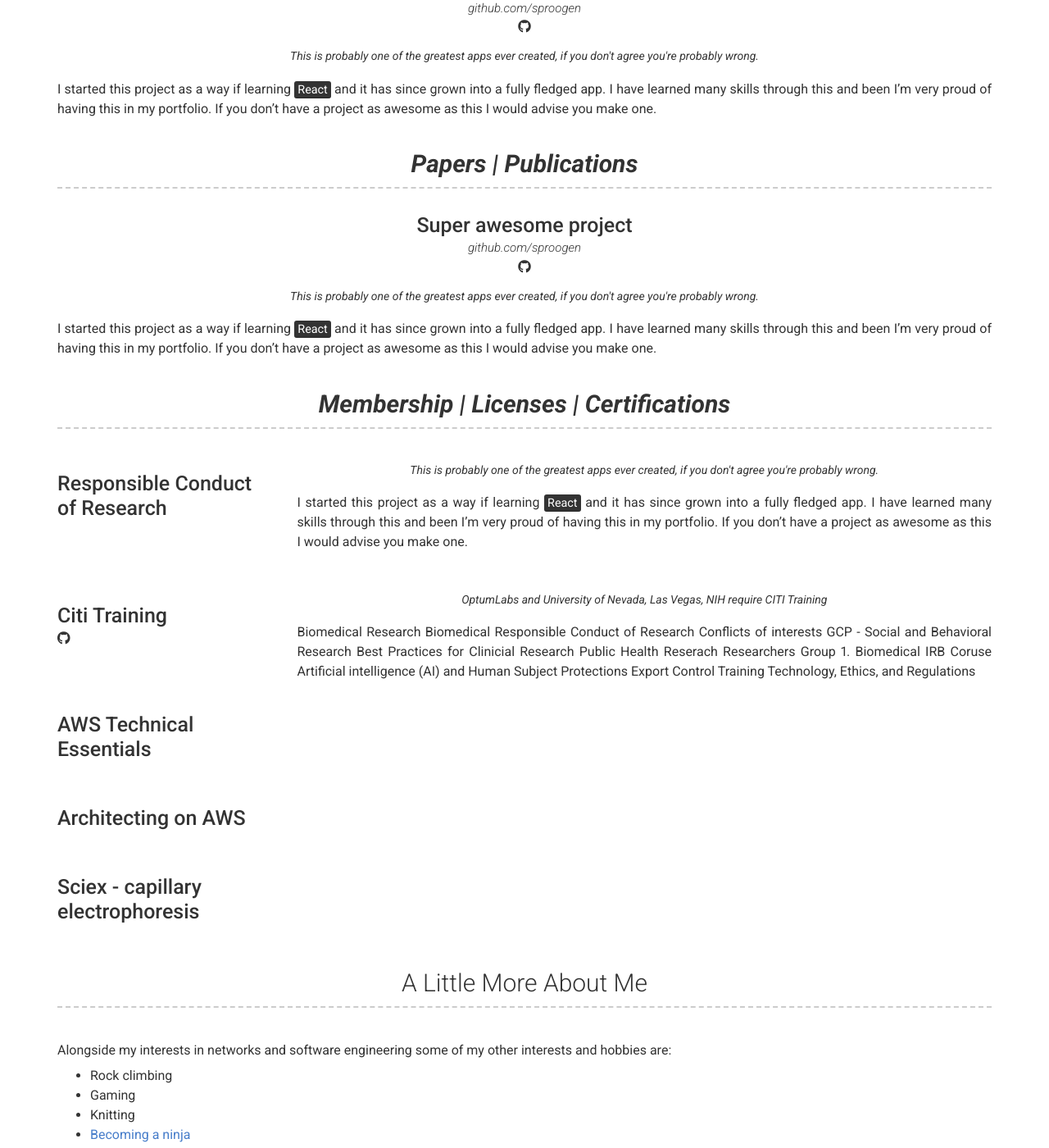
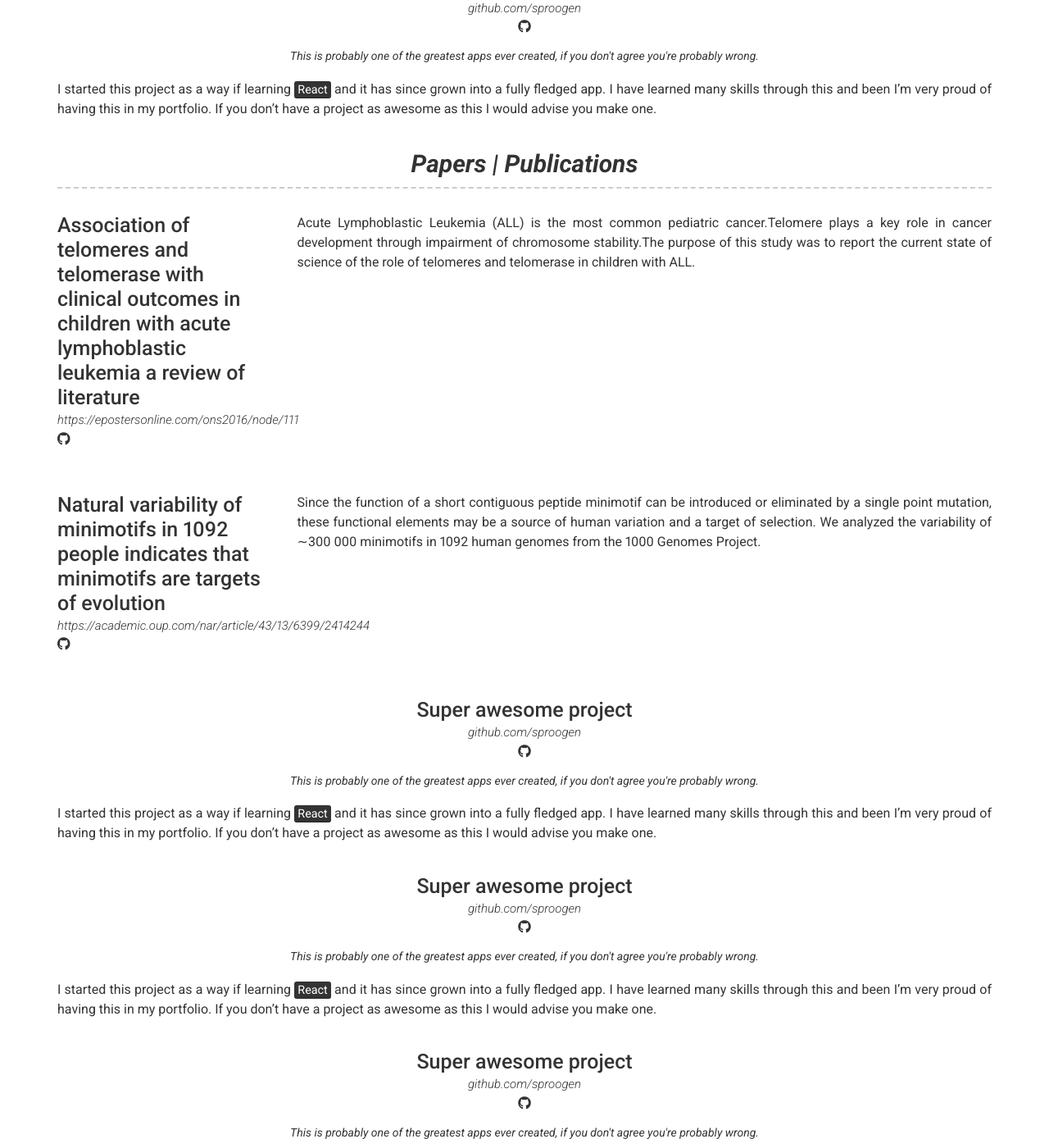
Before and after one commit to ricyoung/ricyoung.github.io, a Jekyll site: the page built from index.md, in a window 1280 px wide and 1400 px high, scrolled down 3284 px. Shown: the whole window at 82% size. Built offline with Jekyll 4.4.1, drawn with Linux system fonts in a browser that asks for light colours; nearby versions of some CDN libraries; some of the changed text lies outside the part shown.

Commit message:
Update _config.yml
papers

```diff
--- a/_config.yml
+++ b/_config.yml
@@ -228,6 +228,40 @@ content:
   - title: Papers |  Publications # Title for the section
     layout: list # Type of content section (list/text)
     content:
+      - layout: left
+        title: Association of telomeres and telomerase with clinical outcomes in children with acute lymphoblastic leukemia a review of literature
+        link: https://epostersonline.com/ons2016/node/111
+        # link_text: Project Website
+        additional_links:
+          - title:  sproogen/modern-resume-theme
+            icon: fab fa-github
+            url: github.com/sproogen/modern-resume-theme
+          # - title:  Github page for project (eg. sproogen/modern-resume-theme)
+          #   icon: fab fa-github
+          #   url: Link to project (eg. sproogen.github.io/modern-resume-theme)
+        # quote: >
+        #   This is probably one of the greatest apps ever created, if you don't agree you're probably wrong.
+        description: | # this will include new lines to allow paragraphs
+          Acute Lymphoblastic Leukemia (ALL) is the most common pediatric cancer.Telomere plays a key role in cancer development through impairment of chromosome stability.The purpose of this study was to report the current state of science of the role of telomeres and telomerase in children with ALL.
+
+
+      - layout: left
+        title: Natural variability of minimotifs in 1092 people indicates that minimotifs are targets of evolution
+        link: https://academic.oup.com/nar/article/43/13/6399/2414244
+        # link_text: Project Website
+        additional_links:
+          - title:  sproogen/modern-resume-theme
+            icon: fab fa-github
+            url: github.com/sproogen/modern-resume-theme
+          # - title:  Github page for project (eg. sproogen/modern-resume-theme)
+          #   icon: fab fa-github
+          #   url: Link to project (eg. sproogen.github.io/modern-resume-theme)
+        # quote: >
+        #   This is probably one of the greatest apps ever created, if you don't agree you're probably wrong.
+        description: | # this will include new lines to allow paragraphs
+         Since the function of a short contiguous peptide minimotif can be introduced or eliminated by a single point mutation, these functional elements may be a source of human variation and a target of selection. We analyzed the variability of ∼300 000 minimotifs in 1092 human genomes from the 1000 Genomes Project.
+
+
       - layout: top-middle
         title: Super awesome project
         link: github.com/sproogen
@@ -243,6 +277,44 @@ content:
           This is probably one of the greatest apps ever created, if you don't agree you're probably wrong.
         description: | # this will include new lines to allow paragraphs
           I started this project as a way if learning <mark>React</mark> and it has since grown into a fully fledged app. I have learned many skills through this and been I'm very proud of having this in my portfolio. If you don't have a project as awesome as this I would advise you make one.
+
+
+      - layout: top-middle
+        title: Super awesome project
+        link: github.com/sproogen
+        # link_text: Project Website
+        additional_links:
+          - title:  sproogen/modern-resume-theme
+            icon: fab fa-github
+            url: github.com/sproogen/modern-resume-theme
+          # - title:  Github page for project (eg. sproogen/modern-resume-theme)
+          #   icon: fab fa-github
+          #   url: Link to project (eg. sproogen.github.io/modern-resume-theme)
+        quote: >
+          This is probably one of the greatest apps ever created, if you don't agree you're probably wrong.
+        description: | # this will include new lines to allow paragraphs
+          I started this project as a way if learning <mark>React</mark> and it has since grown into a fully fledged app. I have learned many skills through this and been I'm very proud of having this in my portfolio. If you don't have a project as awesome as this I would advise you make one.
+
+
+
+      - layout: top-middle
+        title: Super awesome project
+        link: github.com/sproogen
+        # link_text: Project Website
+        additional_links:
+          - title:  sproogen/modern-resume-theme
+            icon: fab fa-github
+            url: github.com/sproogen/modern-resume-theme
+          # - title:  Github page for project (eg. sproogen/modern-resume-theme)
+          #   icon: fab fa-github
+          #   url: Link to project (eg. sproogen.github.io/modern-resume-theme)
+        quote: >
+          This is probably one of the greatest apps ever created, if you don't agree you're probably wrong.
+        description: | # this will include new lines to allow paragraphs
+          I started this project as a way if learning <mark>React</mark> and it has since grown into a fully fledged app. I have learned many skills through this and been I'm very proud of having this in my portfolio. If you don't have a project as awesome as this I would advise you make one.
+
+
+
 
   - title: Membership | Licenses | Certifications # Title for the section
     layout: list # Type of content section (list/text)
@@ -262,36 +334,10 @@ content:
           # - title:  Github page for project (eg. sproogen/modern-resume-theme)
           #   icon: fab fa-github
           #   url: Link to project (eg. sproogen.github.io/modern-resume-theme)
-        quote: >
-          This is probably one of the greatest apps ever created, if you don't agree you're probably wrong.
-        description: | # this will include new lines to allow paragraphs
-          I started this project as a way if learning <mark>React</mark> and it has since grown into a fully fledged app. I have learned many skills through this and been I'm very proud of having this in my portfolio. If you don't have a project as awesome as this I would advise you make one.
-
-
-      - layout: left
-        title: Citi Training
-       # link: github.com/sproogen
-        # link_text: Project Website
-        additional_links:
-          - title:  sproogen/modern-resume-theme
-            icon: fab fa-github
-            url: github.com/sproogen/modern-resume-theme
-          # - title:  Github page for project (eg. sproogen/modern-resume-theme)
-          #   icon: fab fa-github
-          #   url: Link to project (eg. sproogen.github.io/modern-resume-theme)
-        quote: >
-          OptumLabs and University of Nevada, Las Vegas, NIH require CITI Training
-        description: | # this will include new lines to allow paragraphs
-          Biomedical Research
-          Biomedical Responsible Conduct of Research
-          Conflicts of interests
-          GCP - Social and Behavioral Research Best Practices for Clinicial Research
-          Public Health Reserach
-          Researchers
-          Group 1. Biomedical IRB Coruse
-          Artificial intelligence (AI) and Human Subject Protections
-          Export Control Training
-          Technology, Ethics, and Regulations
+        # quote: >
+        #   This is probably one of the greatest apps ever created, if you don't agree you're probably wrong.
+        # description: | # this will include new lines to allow paragraphs
+        #   I started this project as a way if learning <mark>React</mark> and it has since grown into a fully fledged app. I have learned many skills through this and been I'm very proud of having this in my portfolio. If you don't have a project as awesome as this I would advise you make one.
 
 
 
@@ -348,6 +394,32 @@ content:
 
 
 
+      - layout: right
+        title: Citi Training
+       # link: github.com/sproogen
+        # link_text: Project Website
+        additional_links:
+          - title:  sproogen/modern-resume-theme
+            icon: fab fa-github
+            url: github.com/sproogen/modern-resume-theme
+          # - title:  Github page for project (eg. sproogen/modern-resume-theme)
+          #   icon: fab fa-github
+          #   url: Link to project (eg. sproogen.github.io/modern-resume-theme)
+        quote: >
+          OptumLabs and University of Nevada, Las Vegas, NIH require CITI Training
+        description: | # this will include new lines to allow paragraphs
+          Biomedical Research
+          Biomedical Responsible Conduct of Research
+          Conflicts of interests
+          GCP - Social and Behavioral Research Best Practices for Clinicial Research
+          Public Health Reserach
+          Researchers
+          Group 1. Biomedical IRB Coruse
+          Artificial intelligence (AI) and Human Subject Protections
+          Export Control Training
+          Technology, Ethics, and Regulations
+
+
 
   - title: A Little More About Me
     layout: text
```
